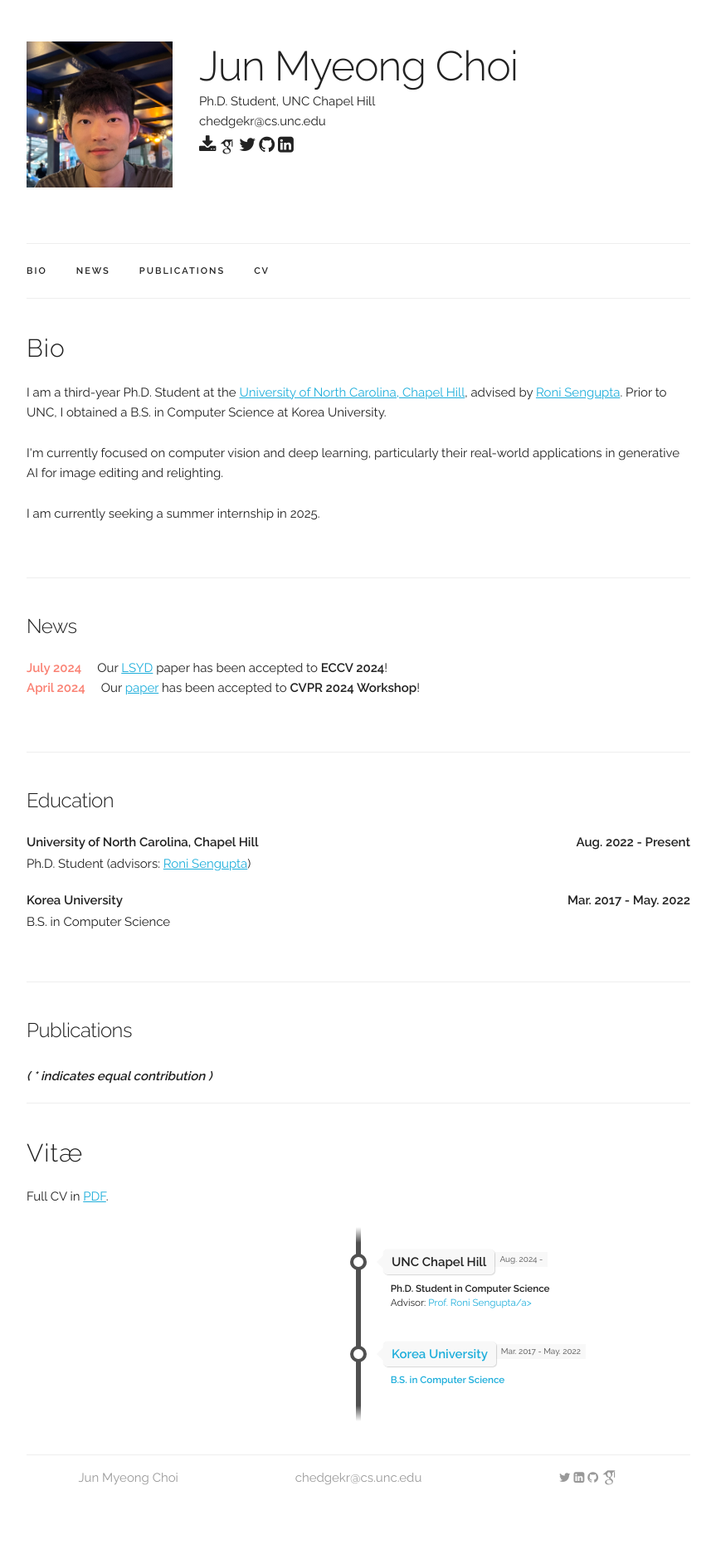
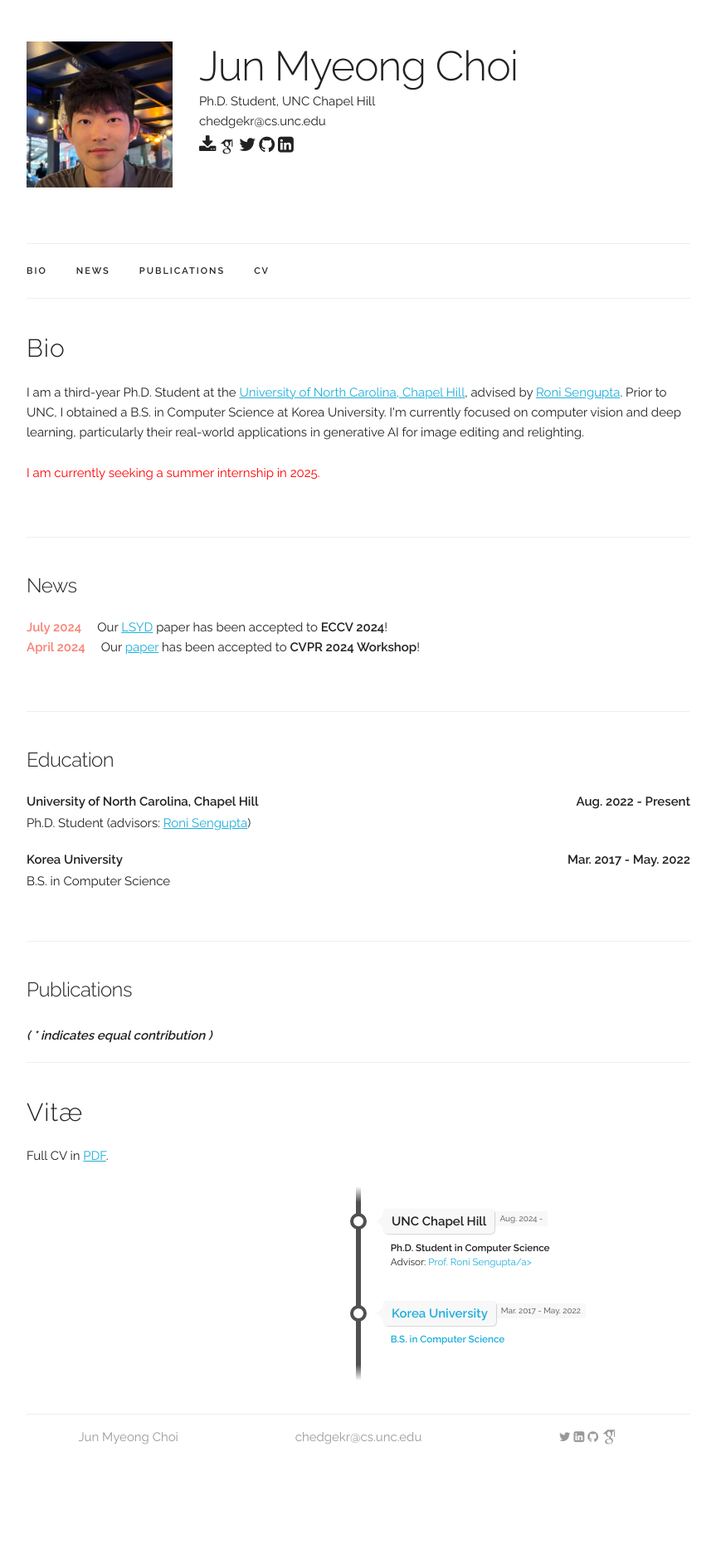
Before and after one commit to chedgekorea/chedgekorea.github.io, a Jekyll site: the page built from index.html, in a window 1280 px wide. Shown: the whole page at 83% size, without its empty margins (208-1071 px from the left). Built offline with Jekyll 4.4.1, drawn with Linux system fonts in a browser that asks for light colours; some web fonts are replaced; after the commit the page ends 1824 px from its top, so only the background shows below that.

Commit message:
Update index.html

```diff
--- a/index.html
+++ b/index.html
@@ -9,13 +9,10 @@ title: Home
   I am a third-year Ph.D. Student at the <a href="https://cs.unc.edu/" target="_blank">University of North Carolina, Chapel Hill</a>,
   advised by <a href="https://www.cs.unc.edu/~ronisen/" target="_blank">Roni Sengupta</a>.
   Prior to UNC, I obtained a B.S. in Computer Science at Korea University.
-
-  <p>
   I'm currently focused on computer vision and deep learning, particularly their real-world applications in generative AI for image editing and relighting.
   </p>
-
   <p>
-	I am currently seeking a summer internship in 2025.
+  <span style="color: red;">I am currently seeking a summer internship in 2025.</span>
   </p>
 
 </div>
```
